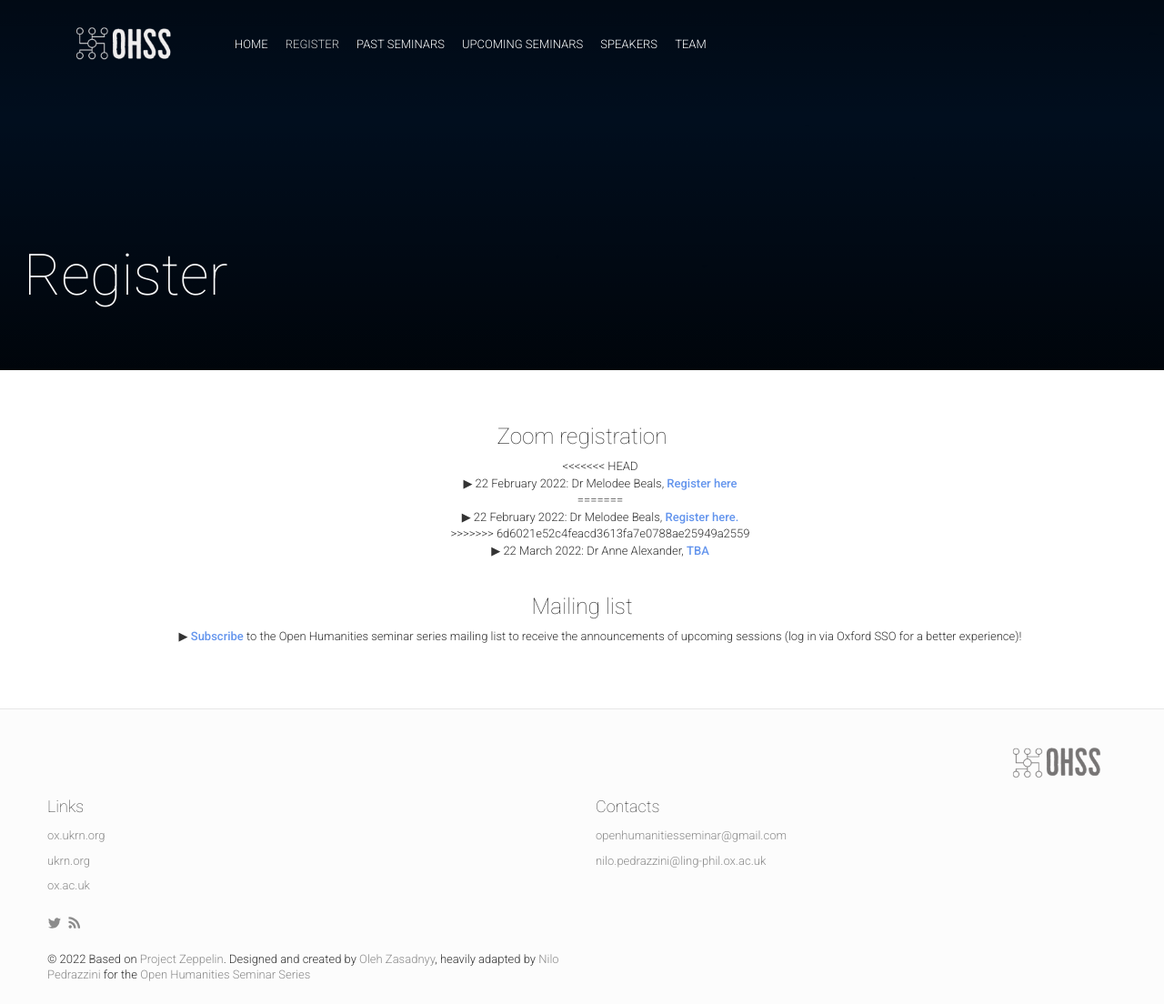
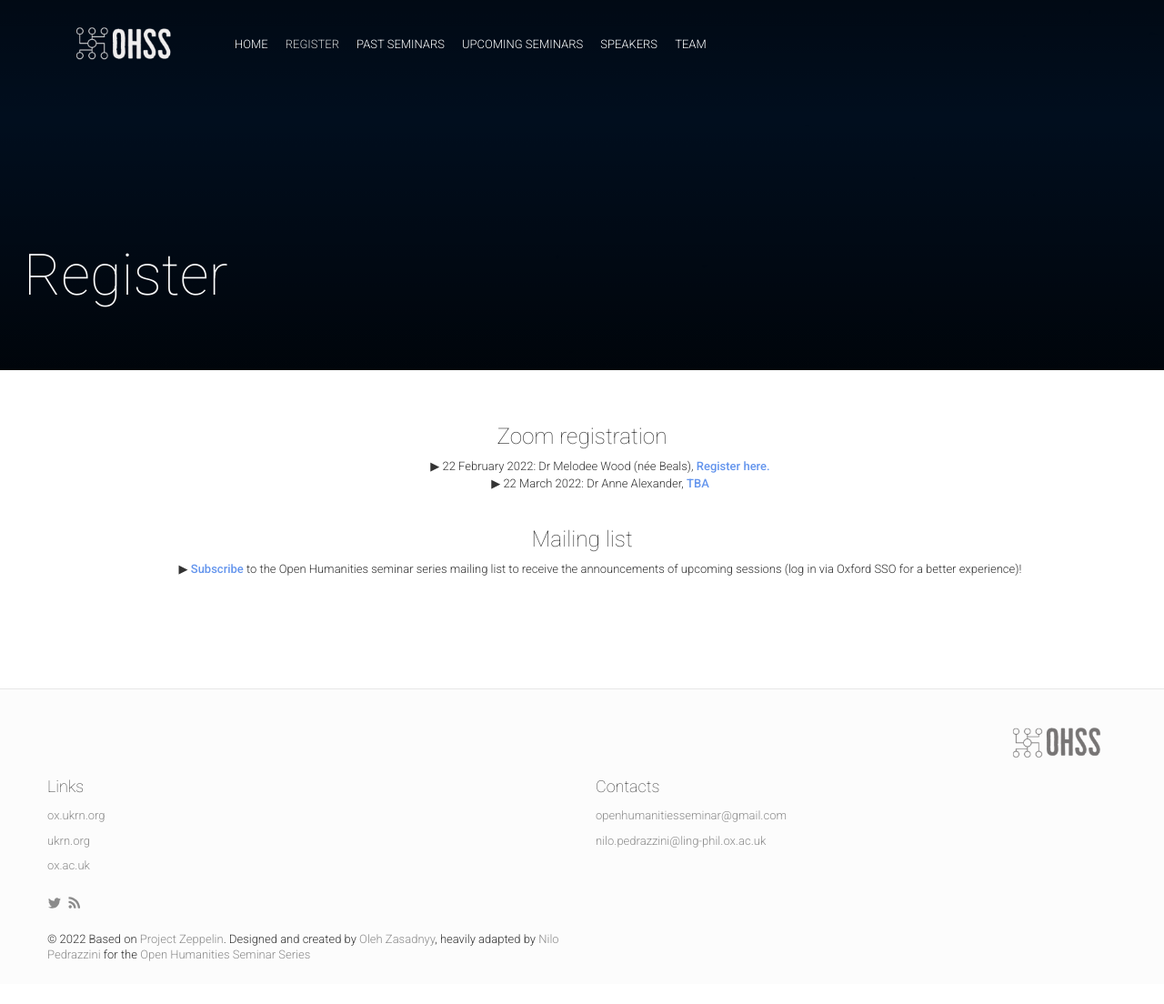
Before and after one commit to openhumanitiesseminar/openhumanitiesseminar.github.io, a Jekyll site: the page built from register.html, in a window 1280 px wide and 1104 px high. Shown: the whole window at 91% size. Built offline with Jekyll 4.4.1, drawn with Linux system fonts in a browser that asks for light colours; nearby versions of some CDN libraries; comment, search, counter and statistics services are not loaded.

Commit message:
correct typo

```diff
--- a/_includes/register.html
+++ b/_includes/register.html
@@ -2,11 +2,7 @@
     <div class="content-wrapper">
         <h6>Zoom registration </h6>
         <ul style="position: relative; list-style: none;">
-<<<<<<< HEAD
-            <li> 22 February 2022: Dr Melodee Beals, <a href="https://zoom.us/meeting/register/tJUkfuyuqzgoE9J1HU218kdzY8phduHhiNs3" style="color: cornflowerblue; font-weight: bolder;">Register here</a></li>
-=======
-            <li> 22 February 2022: Dr Melodee Beals, <a href="https://zoom.us/meeting/register/tJUkfuyuqzgoE9J1HU218kdzY8phduHhiNs3" style="color: cornflowerblue; font-weight: bolder;">Register here.</a></li>
->>>>>>> 6d6021e52c4feacd3613fa7e0788ae25949a2559
+            <li> 22 February 2022: Dr Melodee Wood (née Beals), <a href="https://zoom.us/meeting/register/tJUkfuyuqzgoE9J1HU218kdzY8phduHhiNs3" style="color: cornflowerblue; font-weight: bolder;">Register here.</a></li>
             <li> 22 March 2022: Dr Anne Alexander, <a href="ENTERNEWREGISTRLINKHERE" style="color: cornflowerblue; font-weight: bolder;">TBA</a></li>
 
         </ul>
```
Also changed, not shown: 1 other file.
